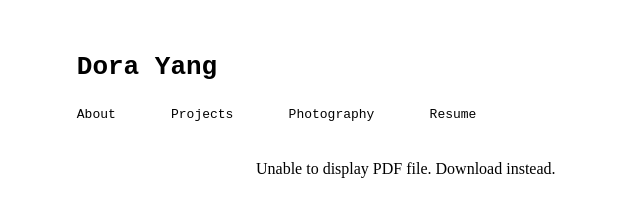
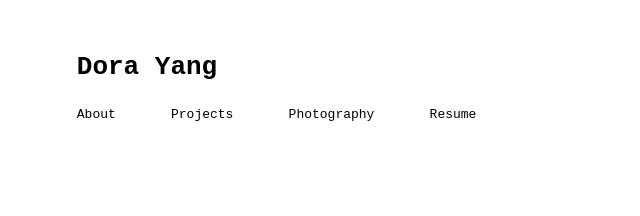
Before and after one commit to dorayang/dorayang.github.io, a plain HTML site: page resume.html in a window 1280 px wide. Shown: the whole page, without its empty margins (0-640 px from the left). Drawn offline with Linux system fonts and the light colour scheme.

Commit message:
All pages complete! mostly

```diff
--- a/resume.html
+++ b/resume.html
@@ -19,7 +19,7 @@
 
 <body class="resume-body">
     <object class = "resume"  data="dora-yang-resume.pdf" type="application/pdf" width="100%" height="500px">
-        <p>Unable to display PDF file. <a href="dora-yang-resume.pdf">Download</a> instead.</p>
+        <!-- <p>Unable to display PDF file. <a href="dora-yang-resume.pdf">Download</a> instead.</p> -->
     </object>
 </body>
 </html>
```
